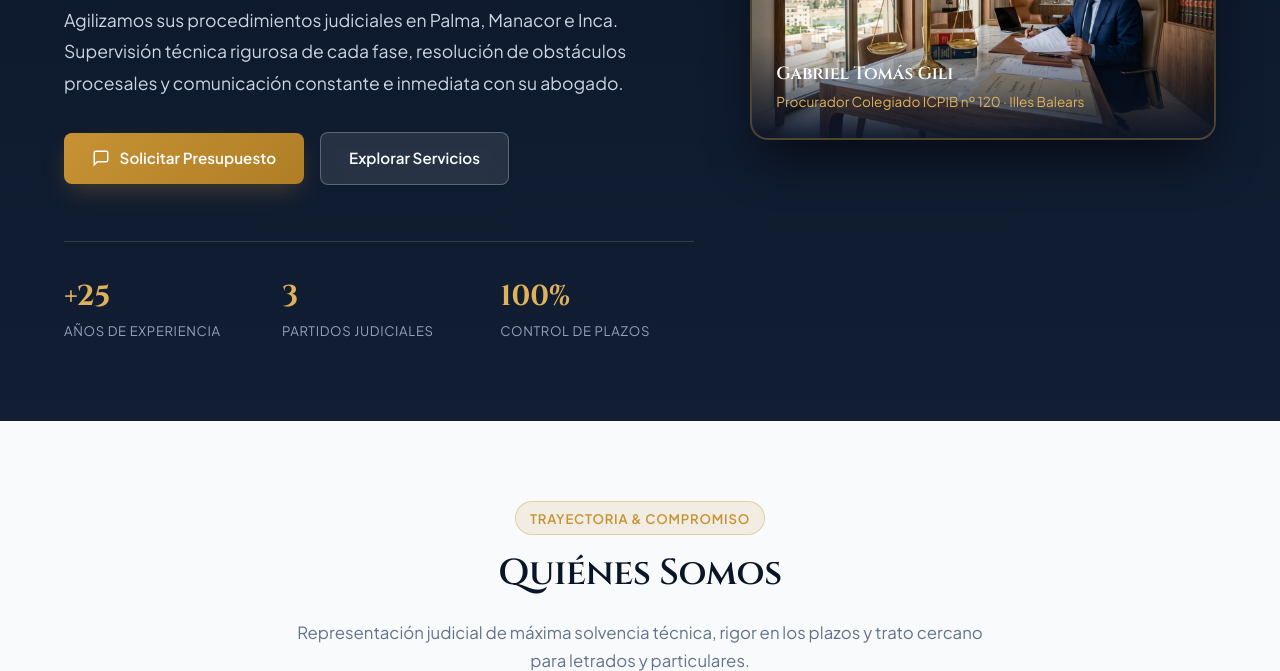
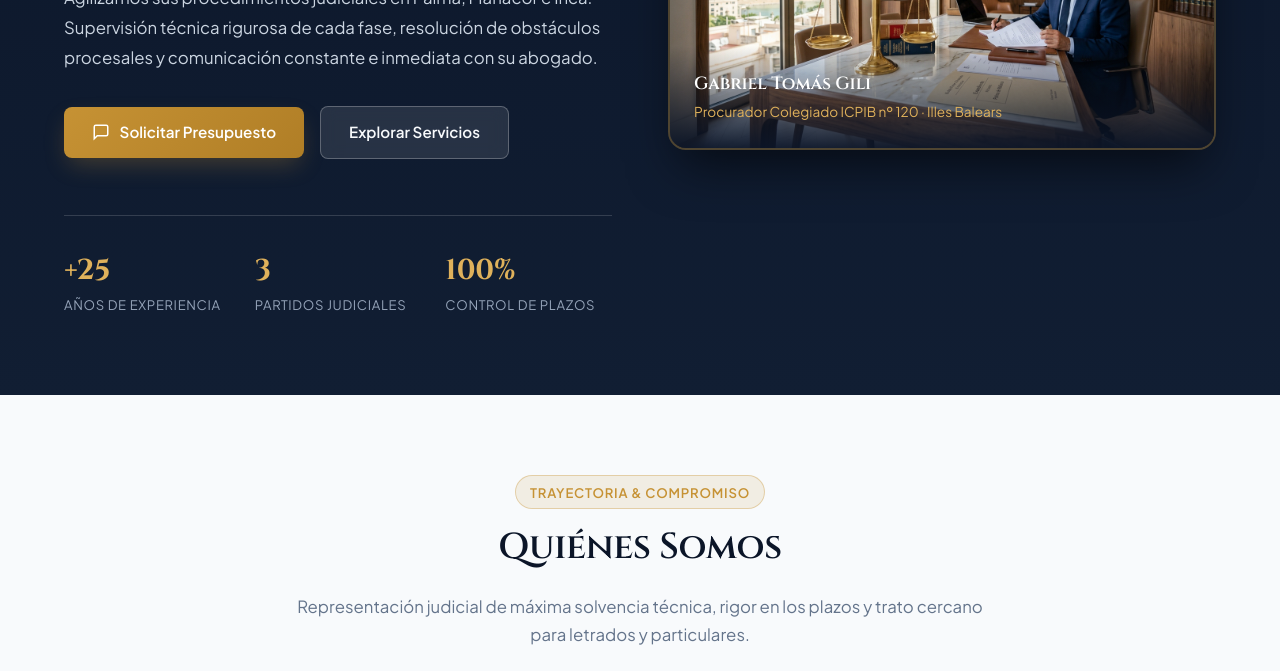
Before and after one commit to Calvaro999/Vite-2-Procurador-tomas, a website built with Vite: page index.html in a window 1280 px wide. Shown: the part 493-1164 px from the top of the page. Built offline with nearby package versions, Linux system fonts and the light colour scheme.

Commit message:
Funciona

```diff
--- a/src/main.js
+++ b/src/main.js
@@ -1,9 +1,5 @@
-import './styles/estilos.css';
 import { Navbar } from './components/navbar.js';
 import { Section } from './components/section.js';
-
-// Elemento raíz de la aplicación
-const app = document.querySelector('#app') || document.body;
 
 // 1. SECCIÓN INICIO / HERO
 const seccionInicio = Section({
@@ -11,7 +7,7 @@ const seccionInicio = Section({
   className: 'section-hero',
   contenido: `
     <div class="container">
-      <div style="display: grid; grid-template-columns: 1.15fr 0.85fr; gap: 3.5rem; align-items: center;">
+      <div style="display: grid; grid-template-columns: repeat(auto-fit, minmax(320px, 1fr)); gap: 3.5rem; align-items: center;">
         <div>
           <div class="badge-tag" style="margin-bottom: 1.5rem;">
             <svg width="14" height="14" viewBox="0 0 24 24" fill="none" stroke="currentColor" stroke-width="2">
@@ -19,10 +15,10 @@ const seccionInicio = Section({
             </svg>
             Colegiado ICPIB Nº 120 · Palma de Mallorca
           </div>
-          <h1 style="color: #ffffff; font-size: clamp(2.2rem, 4vw, 3.4rem); line-height: 1.2; margin-bottom: 1.5rem; font-family: var(--font-serif);">
+          <h1 style="color: #ffffff; font-size: clamp(2rem, 3.5vw, 3.2rem); line-height: 1.25; margin-bottom: 1.5rem; font-family: var(--font-serif);">
             "El Procurador es el representante procesal del ciudadano".
           </h1>
-          <p style="color: #cbd5e1; font-size: 1.1rem; line-height: 1.8; margin-bottom: 2rem;">
+          <p style="color: #cbd5e1; font-size: 1.05rem; line-height: 1.8; margin-bottom: 2rem;">
             Agilizamos sus procedimientos judiciales en Palma, Manacor e Inca. Supervisión técnica rigurosa de cada fase, resolución de obstáculos procesales y comunicación constante e inmediata con su abogado.
           </p>
           <div style="display: flex; flex-wrap: wrap; gap: 1rem; align-items: center;">
@@ -55,7 +51,7 @@ const seccionInicio = Section({
 
         <div style="position: relative;">
           <div style="position: relative; border-radius: 18px; overflow: hidden; box-shadow: 0 25px 50px -12px rgba(0, 0, 0, 0.6); border: 2px solid rgba(198, 146, 52, 0.35);">
-            <img src="/images/hero_procurador.jpg" alt="Despacho Procurador Gabriel Tomás en Palma de Mallorca" style="width: 100%; height: auto; display: block; object-fit: cover;" />
+            <img src="/images/hero_procurador.jpg" onerror="if(!this.dataset.retry){this.dataset.retry=1;this.src='./public/images/hero_procurador.jpg';}" alt="Despacho Procurador Gabriel Tomás en Palma de Mallorca" style="width: 100%; height: auto; display: block; object-fit: cover;" />
             <div style="position: absolute; bottom: 0; left: 0; right: 0; background: linear-gradient(180deg, transparent 0%, rgba(11, 21, 40, 0.95) 100%); padding: 1.5rem; color: #ffffff;">
               <span style="font-family: var(--font-serif); font-size: 1.1rem; font-weight: 600; display: block;">Gabriel Tomás Gili</span>
               <span style="font-size: 0.85rem; color: #dfb15b;">Procurador Colegiado ICPIB nº 120 · Illes Balears</span>
@@ -165,7 +161,6 @@ const seccionServicios = Section({
       </div>
 
       <div class="services-grid">
-        <!-- Servicio 1 -->
         <div class="service-card">
           <div class="service-icon">
             <svg width="26" height="26" viewBox="0 0 24 24" fill="none" stroke="currentColor" stroke-width="2">
@@ -181,7 +176,6 @@ const seccionServicios = Section({
           <span class="service-badge">Área Procesal</span>
         </div>
 
-        <!-- Servicio 2 -->
         <div class="service-card">
           <div class="service-icon">
             <svg width="26" height="26" viewBox="0 0 24 24" fill="none" stroke="currentColor" stroke-width="2">
@@ -194,7 +188,6 @@ const seccionServicios = Section({
           <span class="service-badge">Reducción de Tiempos</span>
         </div>
 
-        <!-- Servicio 3 -->
         <div class="service-card">
           <div class="service-icon">
             <svg width="26" height="26" viewBox="0 0 24 24" fill="none" stroke="currentColor" stroke-width="2">
@@ -207,7 +200,6 @@ const seccionServicios = Section({
           <span class="service-badge">Supervisión Diaria</span>
         </div>
 
-        <!-- Servicio 4 -->
         <div class="service-card">
           <div class="service-icon">
             <svg width="26" height="26" viewBox="0 0 24 24" fill="none" stroke="currentColor" stroke-width="2">
@@ -239,7 +231,6 @@ const seccionPreguntas = Section({
       </div>
 
       <div class="faq-container">
-        <!-- FAQ 1 -->
         <div class="faq-item active">
           <button class="faq-question" type="button">
             <span>¿Qué es exactamente el Servicio Integral del despacho?</span>
@@ -254,7 +245,6 @@ const seccionPreguntas = Section({
           </div>
         </div>
 
-        <!-- FAQ 2 -->
         <div class="faq-item">
           <button class="faq-question" type="button">
             <span>¿Cómo agiliza los trámites la realización directa de Actos de Comunicación?</span>
@@ -269,7 +259,6 @@ const seccionPreguntas = Section({
           </div>
         </div>
 
-        <!-- FAQ 3 -->
         <div class="faq-item">
           <button class="faq-question" type="button">
             <span>¿En qué partidos judiciales ejerce Gabriel Tomás Gili?</span>
@@ -284,7 +273,6 @@ const seccionPreguntas = Section({
           </div>
         </div>
 
-        <!-- FAQ 4 -->
         <div class="faq-item">
           <button class="faq-question" type="button">
             <span>¿Cómo puedo solicitar un presupuesto previo o designar procurador?</span>
@@ -316,7 +304,6 @@ const seccionContacto = Section({
       </div>
 
       <div class="contact-layout">
-        <!-- Tarjeta de contacto directo -->
         <div class="contact-info-card">
           <div>
             <span class="badge-tag" style="background: rgba(198, 146, 52, 0.2); border-color: rgba(198, 146, 52, 0.5); color: #fce7b2;">Despacho Profesional</span>
@@ -381,7 +368,6 @@ const seccionContacto = Section({
           </div>
         </div>
 
-        <!-- Formulario de consulta -->
         <div class="contact-form-container">
           <h3 style="font-size: 1.4rem; margin-bottom: 0.5rem; color: var(--primary-navy);">Enviar Consulta o Encargo</h3>
           <p style="font-size: 0.95rem; margin-bottom: 1.75rem;">Complete este formulario y nos pondremos en contacto con usted en un plazo máximo de 24 horas laborables.</p>
@@ -493,7 +479,15 @@ footer.innerHTML = `
   </div>
 `;
 
-// AÑADIR TODOS LOS COMPONENTES EN ORDEN USANDO app.append(...) SEGÚN ENUNCIADO
+// Función para montar los componentes en orden
+function renderApp() {
+  const app = document.querySelector('#app') || document.body;
+  if (!app) return;
+
+  // Limpiar contenedor previo para garantizar idempotencia
+  app.innerHTML = '';
+
+  // app.append(...) para añadir la navbar y todas las secciones en orden según el enunciado
   app.append(
     Navbar(),
     seccionInicio,
@@ -533,3 +527,11 @@ if (contactForm) {
       }, 700);
     });
   }
+}
+
+// Ejecución segura una vez que el DOM esté disponible
+if (document.readyState === 'loading') {
+  document.addEventListener('DOMContentLoaded', renderApp);
+} else {
+  renderApp();
+}
```
Also changed, not shown: dist/assets/index-CCTGkLoV.js, dist/index.html. Lines whose indentation alone changed are shown as unchanged.
